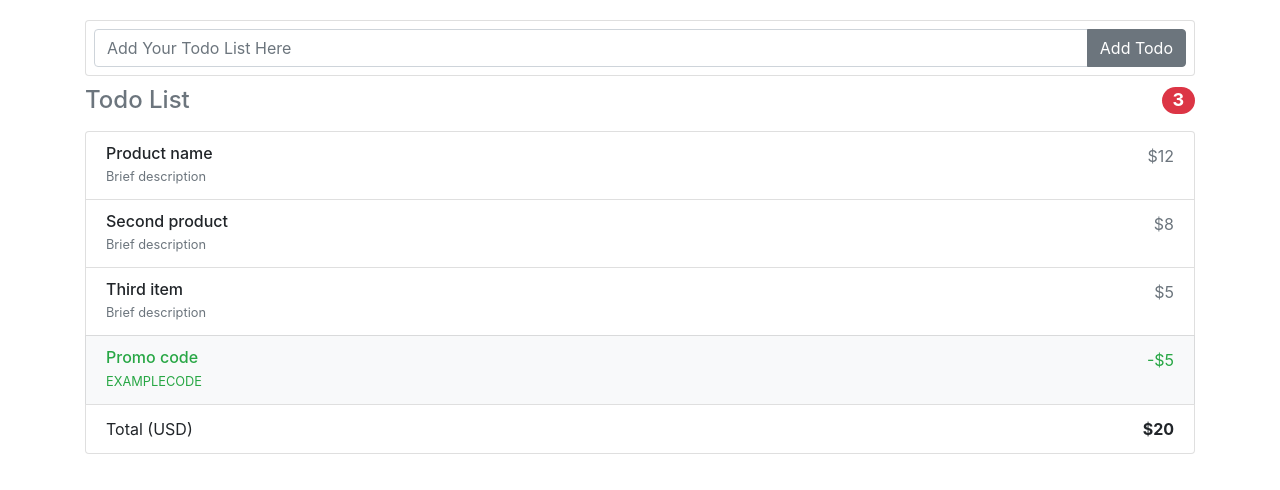
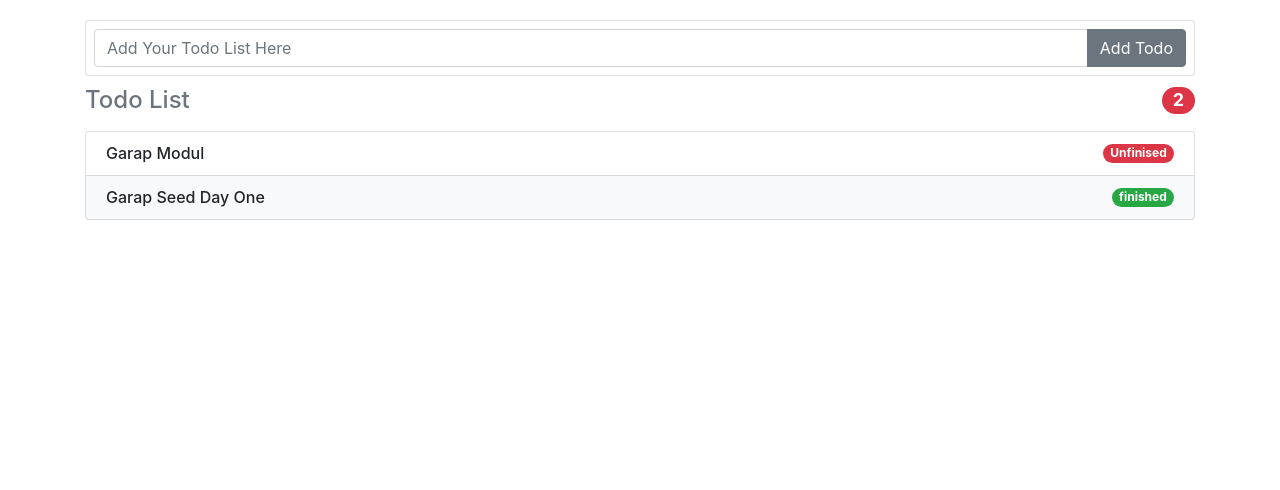
Before and after one commit to siubie/DayOneSeed, an Angular app: page / in a window 1280 px wide. Shown: the top 490 px of the page. Built offline with nearby package versions, Linux system fonts and the light colour scheme.

Commit message:
finished layout

```diff
--- a/src/app/app.component.html
+++ b/src/app/app.component.html
@@ -15,40 +15,22 @@
       </form>
       <h4 class="d-flex justify-content-between align-items-center mb-3">
         <span class="text-muted">Todo List</span>
-        <span class="badge badge-danger badge-pill">3</span>
+        <span class="badge badge-danger badge-pill">2</span>
       </h4>
       <ul class="list-group mb-3">
         <li class="list-group-item d-flex justify-content-between lh-condensed">
           <div>
-            <h6 class="my-0">Product name</h6>
-            <small class="text-muted">Brief description</small>
+            <h6 class="my-0">Garap Modul</h6>
           </div>
-          <span class="text-muted">$12</span>
+          <span class="badge badge-danger badge-pill">Unfinised</span>
         </li>
-        <li class="list-group-item d-flex justify-content-between lh-condensed">
+        <li
+          class="list-group-item d-flex justify-content-between lh-condensed bg-light"
+        >
           <div>
-            <h6 class="my-0">Second product</h6>
-            <small class="text-muted">Brief description</small>
+            <h6 class="my-0">Garap Seed Day One</h6>
           </div>
-          <span class="text-muted">$8</span>
-        </li>
-        <li class="list-group-item d-flex justify-content-between lh-condensed">
-          <div>
-            <h6 class="my-0">Third item</h6>
-            <small class="text-muted">Brief description</small>
-          </div>
-          <span class="text-muted">$5</span>
-        </li>
-        <li class="list-group-item d-flex justify-content-between bg-light">
-          <div class="text-success">
-            <h6 class="my-0">Promo code</h6>
-            <small>EXAMPLECODE</small>
-          </div>
-          <span class="text-success">-$5</span>
-        </li>
-        <li class="list-group-item d-flex justify-content-between">
-          <span>Total (USD)</span>
-          <strong>$20</strong>
+          <span class="badge badge-success badge-pill">finished</span>
         </li>
       </ul>
     </div>
```
